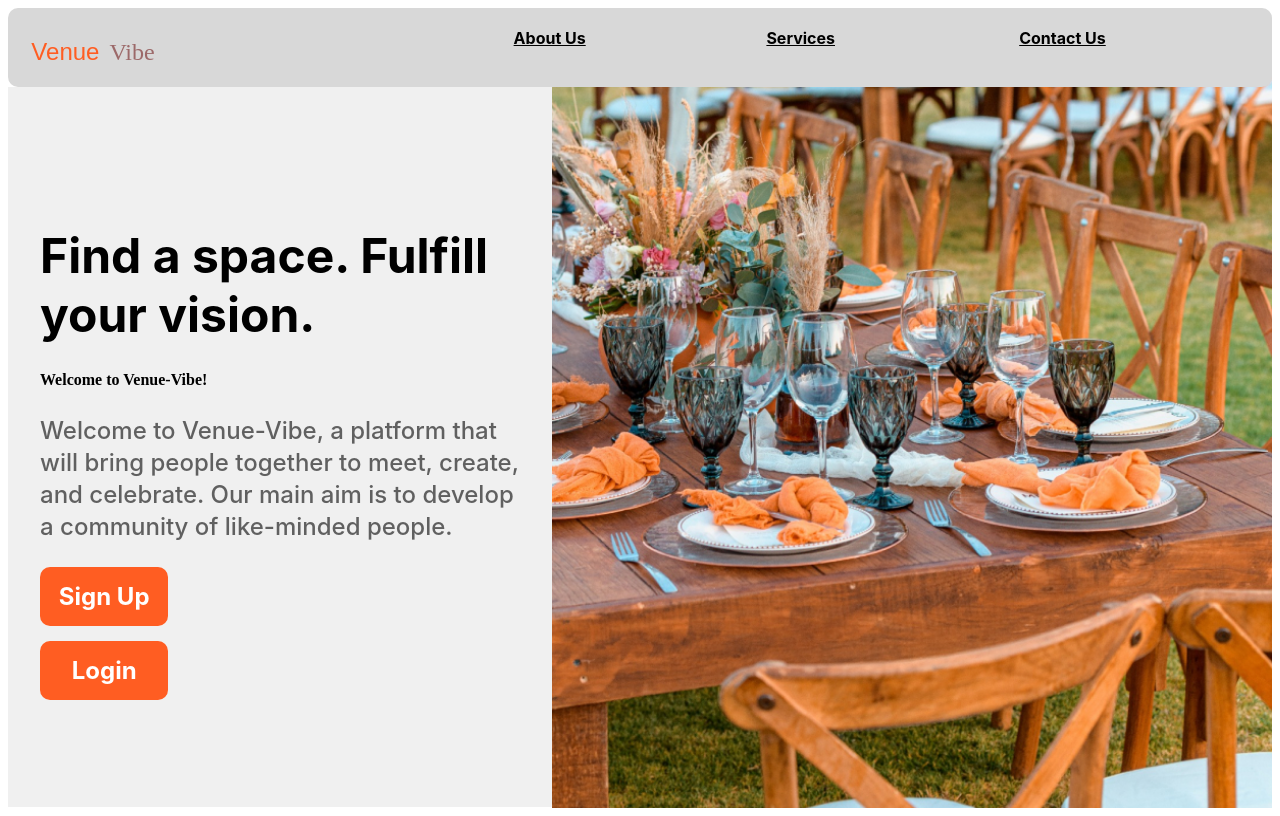
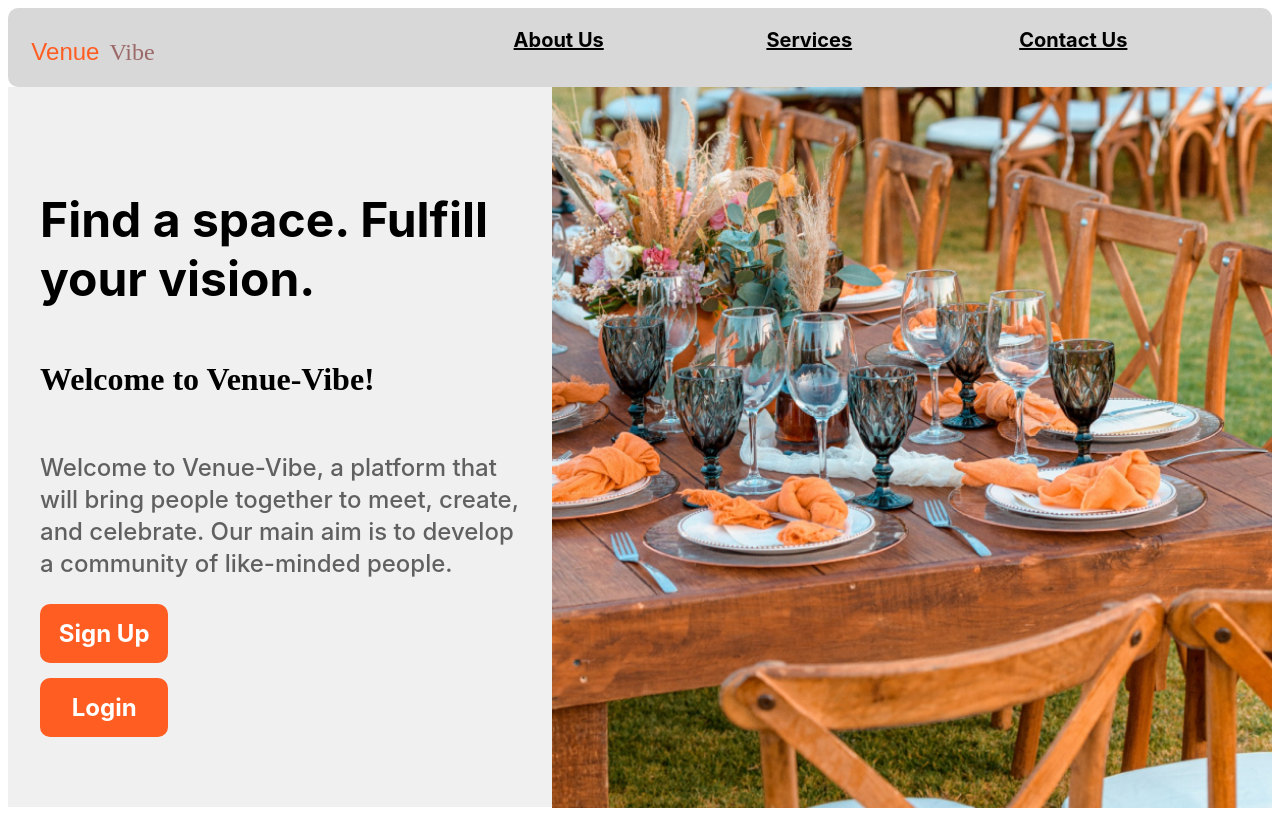
Before and after one commit to kenmusau/venueVibe-client, a React (Create React App) app: page / in a window 1280 px wide. Built offline with nearby package versions, Linux system fonts and the light colour scheme; a small style sheet from the web is missing.

Commit message:
bug fixes

```diff
--- a/src/components/landingpage/Home.css
+++ b/src/components/landingpage/Home.css
@@ -35,7 +35,7 @@
   }
 
   .mt-3, .mb-3 {
-    font-size: 1rem;
+    font-size: 2rem;
   }
 
   .description {
--- a/src/components/landingpage/Navbar.css
+++ b/src/components/landingpage/Navbar.css
@@ -53,7 +53,7 @@
 
   .nav-item {
     color: black;
-    font-size: 16px;
+    font-size: 20px;
     font-family: 'Inter';
     font-weight: 700;
     word-wrap: break-word;
```
